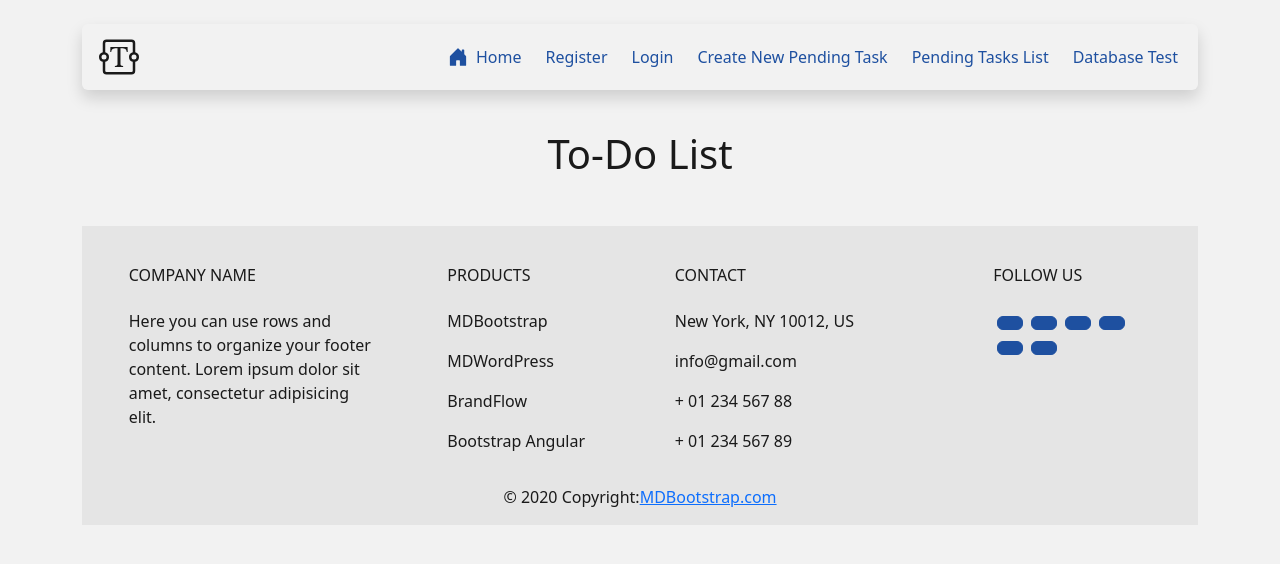
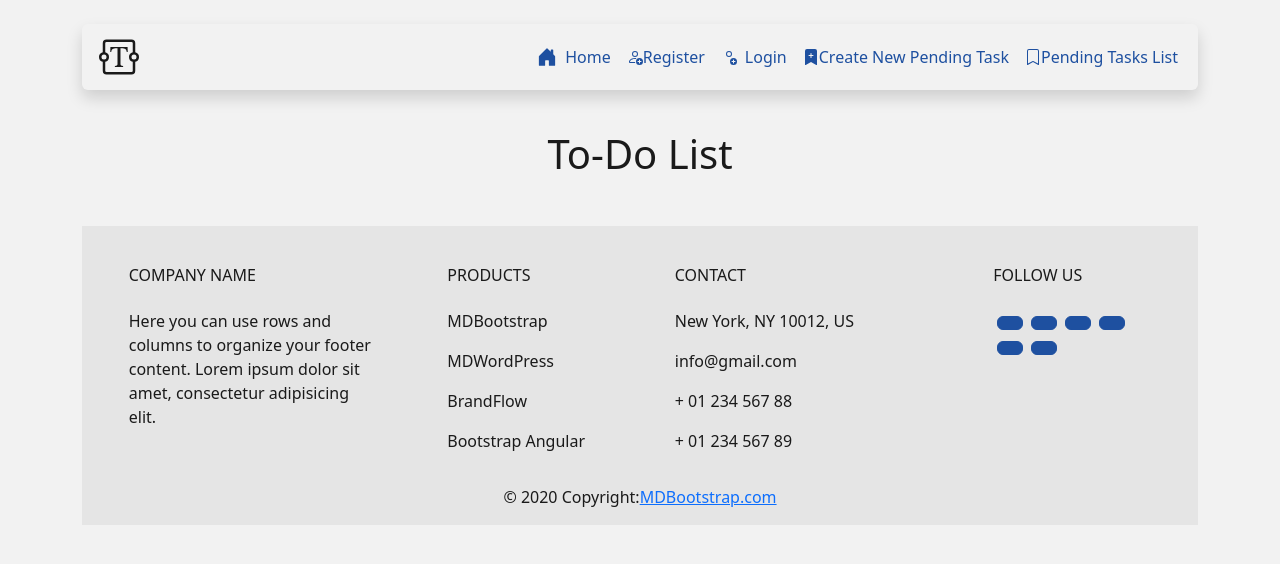
Before and after one commit to Asaph-Velazquez/To-Do-List-App, a React (Vite) app: page / in a window 1280 px wide. Shown: the top 564 px of the page. Built offline with nearby package versions, Linux system fonts and the light colour scheme.

Commit message:
updated nav icons

```diff
--- a/src/components/Essentials/navBar.tsx
+++ b/src/components/Essentials/navBar.tsx
@@ -1,17 +1,26 @@
 function NavBar() {
   return (
     <div className="container mt-4">
-    <nav className="navbar navbar-expand-lg shadow rounded" style={{marginBottom: "5dvh"}}>
+      <nav
+        className="navbar navbar-expand-lg shadow rounded"
+        style={{ marginBottom: "5dvh" }}
+      >
         <div className="container-fluid">
           <a className="navbar-brand" href="/">
-        <svg xmlns="http://www.w3.org/2000/svg" width="50" height="40" fill="currentColor" className="bi bi-textarea-t" viewBox="0 0 16 16">
-          <path d="M1.5 2.5A1.5 1.5 0 0 1 3 1h10a1.5 1.5 0 0 1 1.5 1.5v3.563a2 2 0 0 1 0 3.874V13.5A1.5 1.5 0 0 1 13 15H3a1.5 1.5 0 0 1-1.5-1.5V9.937a2 2 0 0 1 0-3.874zm1 3.563a2 2 0 0 1 0 3.874V13.5a.5.5 0 0 0 .5.5h10a.5.5 0 0 0 .5-.5V9.937a2 2 0 0 1 0-3.874V2.5A.5.5 0 0 0 13 2H3a.5.5 0 0 0-.5.5zM2 7a1 1 0 1 0 0 2 1 1 0 0 0 0-2m12 0a1 1 0 1 0 0 2 1 1 0 0 0 0-2"/>
-          <path d="M11.434 4H4.566L4.5 5.994h.386c.21-1.252.612-1.446 2.173-1.495l.343-.011v6.343c0 .537-.116.665-1.049.748V12h3.294v-.421c-.938-.083-1.054-.21-1.054-.748V4.488l.348.01c1.56.05 1.963.244 2.173 1.496h.386z"/>
+            <svg
+              xmlns="http://www.w3.org/2000/svg"
+              width="50"
+              height="40"
+              fill="currentColor"
+              className="bi bi-textarea-t"
+              viewBox="0 0 16 16"
+            >
+              <path d="M1.5 2.5A1.5 1.5 0 0 1 3 1h10a1.5 1.5 0 0 1 1.5 1.5v3.563a2 2 0 0 1 0 3.874V13.5A1.5 1.5 0 0 1 13 15H3a1.5 1.5 0 0 1-1.5-1.5V9.937a2 2 0 0 1 0-3.874zm1 3.563a2 2 0 0 1 0 3.874V13.5a.5.5 0 0 0 .5.5h10a.5.5 0 0 0 .5-.5V9.937a2 2 0 0 1 0-3.874V2.5A.5.5 0 0 0 13 2H3a.5.5 0 0 0-.5.5zM2 7a1 1 0 1 0 0 2 1 1 0 0 0 0-2m12 0a1 1 0 1 0 0 2 1 1 0 0 0 0-2" />
+              <path d="M11.434 4H4.566L4.5 5.994h.386c.21-1.252.612-1.446 2.173-1.495l.343-.011v6.343c0 .537-.116.665-1.049.748V12h3.294v-.421c-.938-.083-1.054-.21-1.054-.748V4.488l.348.01c1.56.05 1.963.244 2.173 1.496h.386z" />
             </svg>
-
           </a>
           <button
-          style={{color: "var(--text-color)"}}
+            style={{ color: "var(--text-color)" }}
             className="navbar-toggler"
             type="button"
             data-bs-toggle="collapse"
@@ -24,7 +33,11 @@ function NavBar() {
           <div className="collapse navbar-collapse" id="navbarNav">
             <ul className="navbar-nav ms-auto">
               <li className="nav-item">
-              <a className="nav-link d-flex align-items-center" aria-current="page" href="/">
+                <a
+                  className="nav-link d-flex align-items-center"
+                  aria-current="page"
+                  href="/"
+                >
                   <svg
                     xmlns="http://www.w3.org/2000/svg"
                     width="20"
@@ -40,32 +53,72 @@ function NavBar() {
               </li>
               <li className="nav-item">
                 <a className="nav-link d-flex align-items-center" href="/rForm">
-                <i className="bi bi-person-plus-fill me-2"></i>
+                  <svg
+                    xmlns="http://www.w3.org/2000/svg"
+                    width="16"
+                    height="16"
+                    fill="currentColor"
+                    className="bi bi-person-add"
+                    viewBox="0 0 16 16"
+                  >
+                    <path d="M12.5 16a3.5 3.5 0 1 0 0-7 3.5 3.5 0 0 0 0 7m.5-5v1h1a.5.5 0 0 1 0 1h-1v1a.5.5 0 0 1-1 0v-1h-1a.5.5 0 0 1 0-1h1v-1a.5.5 0 0 1 1 0m-2-6a3 3 0 1 1-6 0 3 3 0 0 1 6 0M8 7a2 2 0 1 0 0-4 2 2 0 0 0 0 4" />
+                    <path d="M8.256 14a4.5 4.5 0 0 1-.229-1.004H3c.001-.246.154-.986.832-1.664C4.484 10.68 5.711 10 8 10q.39 0 .74.025c.226-.341.496-.65.804-.918Q8.844 9.002 8 9c-5 0-6 3-6 4s1 1 1 1z" />
+                  </svg>
                   Register
                 </a>
               </li>
               <li className="nav-item">
                 <a className="nav-link d-flex align-items-center" href="/Login">
-                <i className="bi bi-person-plus-fill me-2"></i>
+                  <svg
+                    xmlns="http://www.w3.org/2000/svg"
+                    width="16"
+                    height="16"
+                    fill="currentColor"
+                    className="bi bi-person-plus-fill me-2"
+                    viewBox="0 0 16 16"
+                  >
+                    <path d="M12.5 16a3.5 3.5 0 1 0 0-7 3.5 3.5 0 0 0 0 7m.5-5v1h1a.5.5 0 0 1 0 1h-1v1a.5.5 0 0 1-1 0v-1h-1a.5.5 0 0 1 0-1h1v-1a.5.5 0 0 1 1 0m-2-6a3 3 0 1 1-6 0 3 3 0 0 1 6 0M8 7a2 2 0 1 0 0-4 2 2 0 0 0 0 4" />
+                  </svg>
                   Login
                 </a>
               </li>
               <li className="nav-item">
-              <a className="nav-link d-flex align-items-center" href="/ToDoForm">
-                <i className="bi bi-check2-square me-2"></i>
+                <a
+                  className="nav-link d-flex align-items-center"
+                  href="/ToDoForm"
+                >
+                  <svg
+                    xmlns="http://www.w3.org/2000/svg"
+                    width="16"
+                    height="16"
+                    fill="currentColor"
+                    className="bi bi-bookmark-plus-fill"
+                    viewBox="0 0 16 16"
+                  >
+                    <path
+                      fill-rule="evenodd"
+                      d="M2 15.5V2a2 2 0 0 1 2-2h8a2 2 0 0 1 2 2v13.5a.5.5 0 0 1-.74.439L8 13.069l-5.26 2.87A.5.5 0 0 1 2 15.5m6.5-11a.5.5 0 0 0-1 0V6H6a.5.5 0 0 0 0 1h1.5v1.5a.5.5 0 0 0 1 0V7H10a.5.5 0 0 0 0-1H8.5z"
+                    />
+                  </svg>
                   Create New Pending Task
                 </a>
               </li>
               <li className="nav-item">
-              <a className="nav-link d-flex align-items-center" href="/ToDoList">
-                <i className="bi bi-check2-square me-2"></i>
+                <a
+                  className="nav-link d-flex align-items-center"
+                  href="/ToDoList"
+                >
+                  <svg
+                    xmlns="http://www.w3.org/2000/svg"
+                    width="16"
+                    height="16"
+                    fill="currentColor"
+                    className="bi bi-bookmark"
+                    viewBox="0 0 16 16"
+                  >
+                    <path d="M2 2a2 2 0 0 1 2-2h8a2 2 0 0 1 2 2v13.5a.5.5 0 0 1-.777.416L8 13.101l-5.223 2.815A.5.5 0 0 1 2 15.5zm2-1a1 1 0 0 0-1 1v12.566l4.723-2.482a.5.5 0 0 1 .554 0L13 14.566V2a1 1 0 0 0-1-1z" />
+                  </svg>
                   Pending Tasks List
-              </a>
-            </li>
-            <li className="nav-item">
-              <a className="nav-link d-flex align-items-center" href="/DbTest">
-                <i className="bi bi-database me-2"></i>
-                Database Test
                 </a>
               </li>
             </ul>
```
Lines whose indentation alone changed are shown as unchanged.
